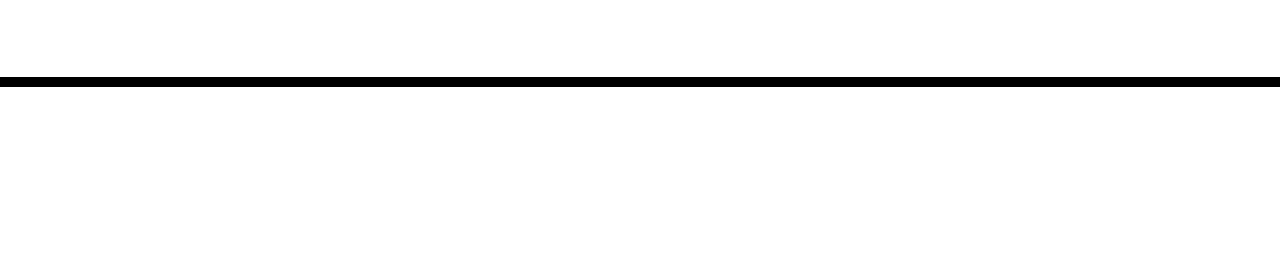
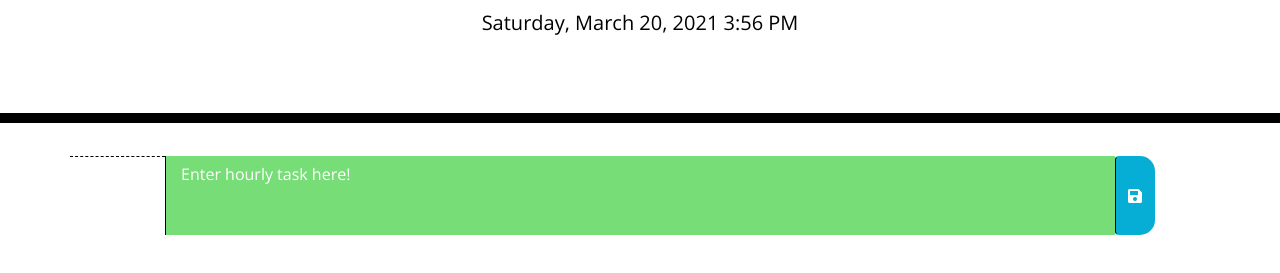
Before and after one commit to ttheis1611/ThirdPartyAPIwk5, a plain HTML site: page Develop/index.html in a window 1280 px wide. Shown: the part 181-454 px from the top of the page. Drawn offline with nearby package versions, Linux system fonts and the light colour scheme.

Commit message:
set up time

```diff
--- /dev/null
+++ b/Assets/script.js
@@ -0,0 +1,55 @@
+
+var currentDate = document.getElementById('currentDay');
+ currentDate.innerHTML = moment().format('LLLL');
+
+console.log(moment().format('LLLL'));
+
+
+//$(".saveBtn").click(saveClick);
+var timesArr = ["9:00am", "10:00am", "11:00am", "12:00pm", "1:00pm", "2:00pm", "3:00pm", "4:00pm", "5:00pm"];
+$(function() {
+    $(timesArr).each(function(index) {
+        $('<section').append('row');
+        $('<div>').addClass('hour').text(timesArr);
+        //$('<section').append('row');
+    //var rowBlock = $('<section>').addClass('row');
+    //var timeBlock = $('<div>').addClass('col-md-1 hour').text(moment('9:00 AM', 'hh:mm A').add(i, 'hours').format('hA'));
+   // timeBlock.attr('data-time', moment('9:00 AM', 'hh:mm A').add(i, 'hours').format('hA'));
+    //var taskBlock = $('<textarea>').addClass('col-md-10 description');
+    //var saveButton = $('<button>').addClass('col-xs-1 btn saveBtn').html('<i class="fas fa-save"></i>');
+})
+console.log(timesArr);
+});
+
+
+function colorChange() {
+    $('textarea').each(function () {
+        var currentHour = parseInt(moment().hours());
+        var textData = $('textarea').data('time');
+        if (textData < currentHour) {
+            $('textarea').removeClass("present");
+            $('textarea').removeClass("future");
+            $('textarea').addClass("past");
+
+        }
+        else if (textData === currentHour) {
+            $('textarea').removeClass("past");
+            $('textarea').removeClass("future");
+            $('textarea').addClass("present");
+        }
+        else {
+            $('textarea').removeClass("past");
+            $('textarea').removeClass("present");
+            $('textarea').addClass("future");
+        }
+        console.log(currentHour);
+
+    });
+};
+colorChange();
+
+
+// $('.saveBtn').on('click', function() {
+
+//     localStorage.setItem($(this).siblings('div.hour').attr('data-time'), $(this).siblings('textarea').val())
+// });
--- a/Develop/index.html
+++ b/Develop/index.html
@@ -1,23 +1,14 @@
 <!DOCTYPE html>
 <html lang="en">
+
 <head>
   <meta charset="UTF-8" />
   <meta name="viewport" content="width=device-width, initial-scale=1.0" />
   <meta http-equiv="X-UA-Compatible" content="ie=edge" />
-    <link
-      rel="stylesheet"
-      href="https://stackpath.bootstrapcdn.com/bootstrap/4.3.1/css/bootstrap.min.css"
-    />
-    <link
-      rel="stylesheet"
-      href="https://use.fontawesome.com/releases/v5.8.1/css/all.css"
-      integrity="sha384-50oBUHEmvpQ+1lW4y57PTFmhCaXp0ML5d60M1M7uH2+nqUivzIebhndOJK28anvf"
-      crossorigin="anonymous"
-    />
-    <link
-      href="https://fonts.googleapis.com/css?family=Open+Sans&display=swap"
-      rel="stylesheet"
-    />
+  <link rel="stylesheet" href="https://stackpath.bootstrapcdn.com/bootstrap/4.3.1/css/bootstrap.min.css" />
+  <link rel="stylesheet" href="https://use.fontawesome.com/releases/v5.8.1/css/all.css"
+    integrity="sha384-50oBUHEmvpQ+1lW4y57PTFmhCaXp0ML5d60M1M7uH2+nqUivzIebhndOJK28anvf" crossorigin="anonymous" />
+  <link href="https://fonts.googleapis.com/css?family=Open+Sans&display=swap" rel="stylesheet" />
   <link rel="stylesheet" href="style.css" />
   <title>Work Day Scheduler</title>
 </head>
@@ -26,13 +17,20 @@
   <header class="jumbotron">
     <h1 class="display-3">Work Day Scheduler</h1>
     <p class="lead">A simple calendar app for scheduling your work day</p>
-      <p id="currentDay" class="lead"></p>
+    <p id="currentDay" class="lead">Monday</p>
   </header>
-    <div class="container">
-      <!-- Timeblocks go here -->
+  <div class="container page-content">
+    <section class="row time-block">
+      <div class="col-md-1 hour"></div>
+      <textarea id="text" class="col-md-10 description">Enter hourly task here!</textarea>
+      <button class="col-xs-1 btn saveBtn"><i class="fas fa-save"></i></button>
+    </section>
   </div>
+
 
   <script src="https://code.jquery.com/jquery-3.4.1.min.js"></script>
   <script src="https://cdnjs.cloudflare.com/ajax/libs/moment.js/2.24.0/moment.min.js"></script>
+  <script src="../Assets/script.js"></script>
 </body>
+
 </html>
```
Lines whose indentation alone changed are shown as unchanged.
